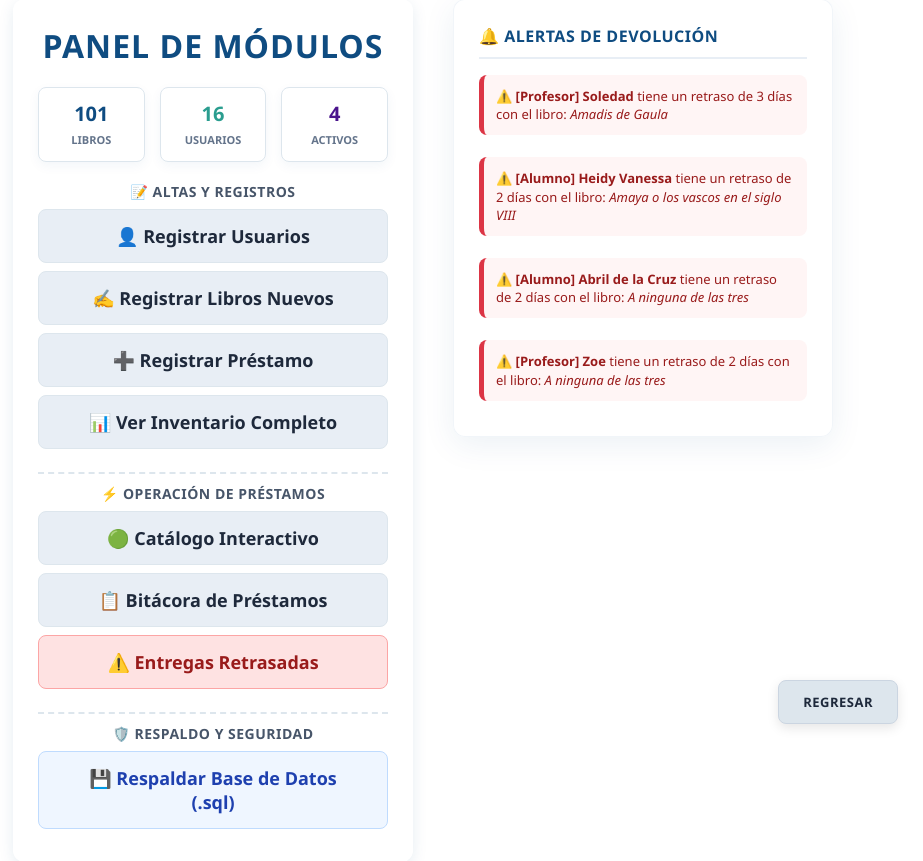
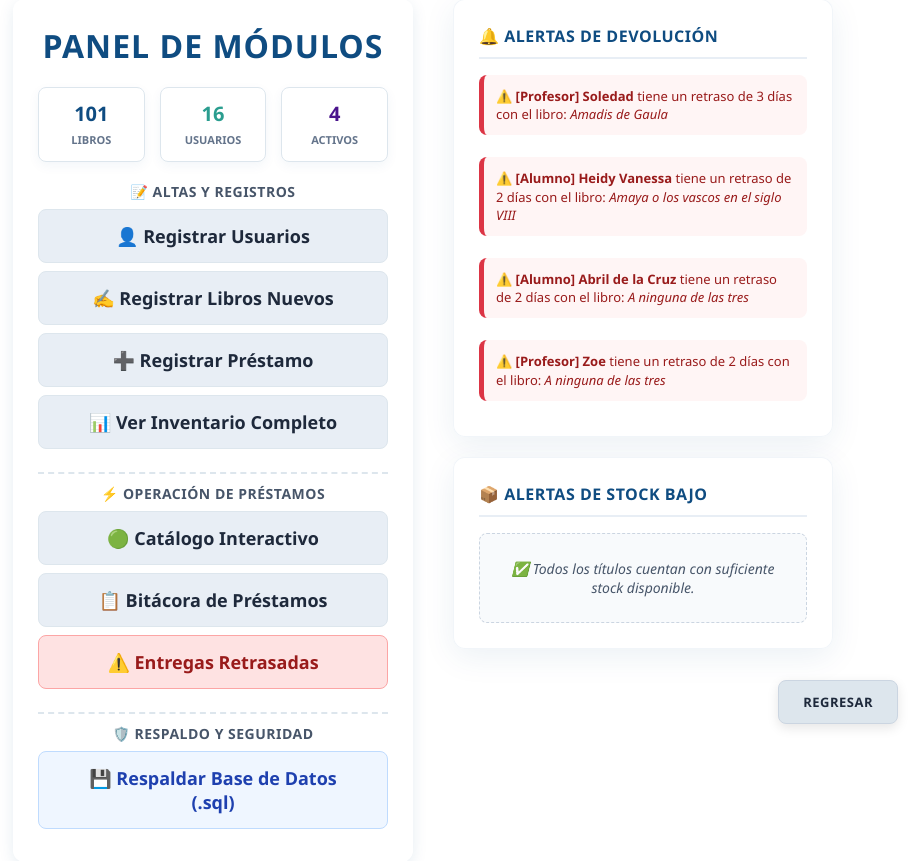
Before and after one commit to AbrildelaCruz/Biblioteca, a PHP site: page /registro.php in a window 1280 px wide. Shown: the part 51-912 px from the top of the page, without its empty margins (357-1280 px from the left). Run offline with PHP 8.4, Linux system fonts and the light colour scheme; data comes from the database, SQL or seed files in the repository.

Commit message:
es para saber el stock

```diff
--- a/registro.php
+++ b/registro.php
@@ -63,8 +63,11 @@
             </div>
         </div>
 
-        <!-- COLUMNA DERECHA: EL PANEL DE NOTIFICACIONES LATERAL -->
-        <div class="panel-notificaciones-derecho">
+        <!-- COLUMNA DERECHA: ALERTAS DE DEVOLUCIÓN Y STOCK BAJO -->
+        <div style="display: flex; flex-direction: column; gap: 20px; width: 100%; max-width: 380px;">
+
+            <!-- PANEL 1: NOTIFICACIONES DE DEVOLUCIÓN -->
+            <div class="panel-notificaciones-derecho" style="width: 100%; max-width: 100%; box-sizing: border-box;">
                 <h3 style="margin-top: 0; color: #0F4C81; font-size: 16px; border-bottom: 2px solid #E8EEF5; padding-bottom: 10px; display: flex; align-items: center; gap: 8px; text-transform: uppercase; letter-spacing: 0.5px;">
                     🔔 Alertas de Devolución
                 </h3>
@@ -127,6 +130,55 @@
                     ?>
                 </div>
             </div>
+
+            <!-- PANEL 2: ALERTAS DE STOCK BAJO EN INVENTARIO -->
+            <div class="panel-notificaciones-derecho" style="width: 100%; max-width: 100%; box-sizing: border-box;">
+                <h3 style="margin-top: 0; color: #0F4C81; font-size: 16px; border-bottom: 2px solid #E8EEF5; padding-bottom: 10px; display: flex; align-items: center; gap: 8px; text-transform: uppercase; letter-spacing: 0.5px;">
+                    📦 Alertas de Stock Bajo
+                </h3>
+                <div class="lista-alertas">
+                    <?php
+                    $sql_stock = "SELECT Titulo, Autor, Ejemplares_disponibles, Ejemplares_totales
+                                  FROM libros
+                                  WHERE Ejemplares_disponibles <= 1
+                                  ORDER BY Ejemplares_disponibles ASC, Titulo ASC
+                                  LIMIT 5";
+                    $res_stock = $conexion->query($sql_stock);
+
+                    if ($res_stock && $res_stock->num_rows > 0) {
+                        while ($libro_bajo = $res_stock->fetch_assoc()) {
+                            $disp = (int)$libro_bajo['Ejemplares_disponibles'];
+                            $totales = (int)$libro_bajo['Ejemplares_totales'];
+
+                            if ($disp === 0) {
+                                $clase_stock = "entrega-vencida";
+                                $etiqueta_stock = "🚫 AGOTADO (0 DISPONIBLES)";
+                            } else {
+                                $clase_stock = "entrega-hoy";
+                                $etiqueta_stock = "⚠️ ÚLTIMO EJEMPLAR (1 DISPONIBLE)";
+                            }
+                            ?>
+                            <div class="tarjeta-aviso <?php echo $clase_stock; ?>" style="padding: 12px; border-radius: 8px; margin-bottom: 10px; border-left: 5px solid; font-size: 13px; line-height: 1.4;">
+                                <span style="display: block; font-size: 11px; font-weight: bold; text-transform: uppercase; letter-spacing: 0.5px; margin-bottom: 3px;">
+                                    <?php echo $etiqueta_stock; ?>
+                                </span>
+                                <strong style="display: block; color: #1E293B; font-size: 14px;">
+                                    <?php echo htmlspecialchars($libro_bajo['Titulo']); ?>
+                                </strong>
+                                <span style="display: block; color: #475569; font-size: 12px; margin-top: 2px;">
+                                    Autor: <?php echo htmlspecialchars($libro_bajo['Autor'] ?? 'Sin autor'); ?> | Total en acervo: <b><?php echo $totales; ?></b>
+                                </span>
+                            </div>
+                            <?php
+                        }
+                    } else {
+                        echo '<div class="aviso-vacio">✅ Todos los títulos cuentan con suficiente stock disponible.</div>';
+                    }
+                    ?>
+                </div>
+            </div>
+
+        </div>
     </div>
 
     <div class="z1">
```
Lines whose indentation alone changed are shown as unchanged.
